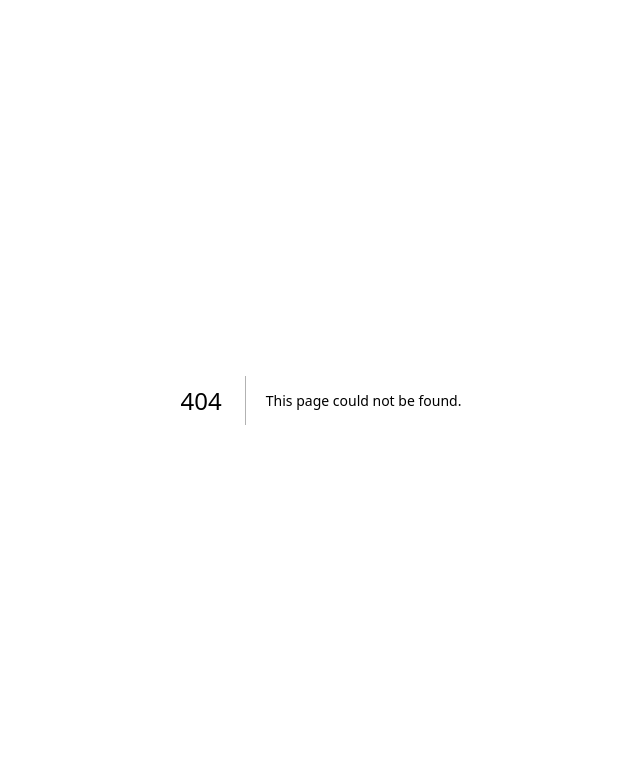
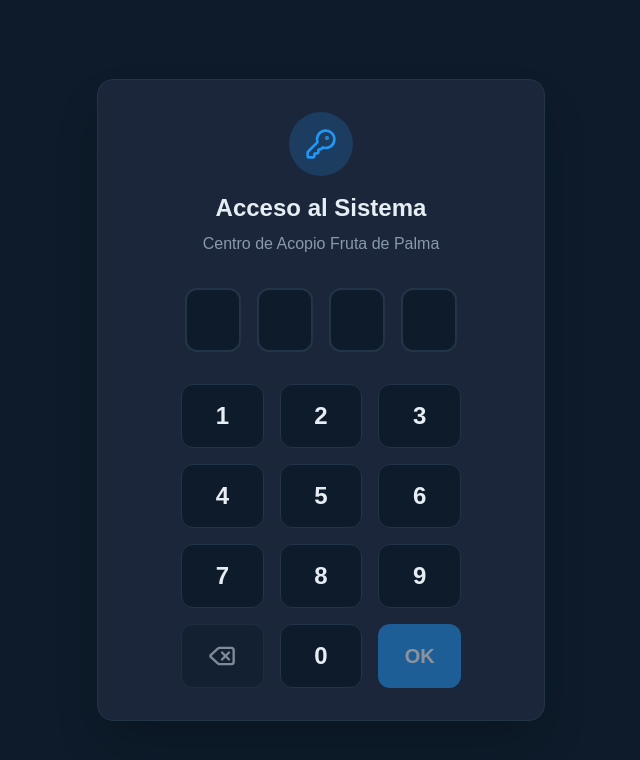
Before and after one commit to christiansorianob-lgtm/acopiolacuatro, a Next.js app: page /login in a window 1280 px wide. Before the commit this address had no page. Shown: the top 760 px of the page, without its empty margins (319-959 px from the left). Built offline with nearby package versions, Linux system fonts and the light colour scheme.

Commit message:
Add NextAuth authentication and login keypad

```diff
--- /dev/null
+++ b/src/app/api/auth/[...nextauth]/route.ts
@@ -0,0 +1,6 @@
+import NextAuth from "next-auth"
+import { authOptions } from "@/lib/auth"
+
+const handler = NextAuth(authOptions)
+
+export { handler as GET, handler as POST }
--- a/src/app/layout.tsx
+++ b/src/app/layout.tsx
@@ -1,5 +1,6 @@
 import type { Metadata } from "next";
 import { Geist, Geist_Mono } from "next/font/google";
+import AuthProvider from "@/components/AuthProvider";
 import "./globals.css";
 
 const geistSans = Geist({
@@ -13,8 +14,9 @@ const geistMono = Geist_Mono({
 });
 
 export const metadata: Metadata = {
-  title: "Create Next App",
-  description: "Generated by create next app",
+  title: "Báscula | Centro de Acopio",
+  description: "Sistema de Báscula y Control de Pesaje - Fruta de Palma",
+  manifest: "/manifest.json",
 };
 
 export default function RootLayout({
@@ -24,10 +26,12 @@ export default function RootLayout({
 }>) {
   return (
     <html
-      lang="en"
+      lang="es"
       className={`${geistSans.variable} ${geistMono.variable} h-full antialiased`}
     >
-      <body className="min-h-full flex flex-col">{children}</body>
+      <body className="min-h-full flex flex-col">
+        <AuthProvider>{children}</AuthProvider>
+      </body>
     </html>
   );
 }
--- /dev/null
+++ b/src/app/login/page.tsx
@@ -0,0 +1,120 @@
+"use client";
+
+import { useState } from "react";
+import { signIn } from "next-auth/react";
+import { useRouter } from "next/navigation";
+import { Delete, KeyRound } from "lucide-react";
+
+export default function LoginPage() {
+  const [pin, setPin] = useState("");
+  const [error, setError] = useState("");
+  const [loading, setLoading] = useState(false);
+  const router = useRouter();
+
+  const handleNumber = (num: number) => {
+    if (pin.length < 4) {
+      setPin(prev => prev + num);
+      setError("");
+    }
+  };
+
+  const handleDelete = () => {
+    setPin(prev => prev.slice(0, -1));
+    setError("");
+  };
+
+  const handleLogin = async () => {
+    if (pin.length !== 4) {
+      setError("El PIN debe tener 4 dígitos");
+      return;
+    }
+
+    setLoading(true);
+
+    const result = await signIn("credentials", {
+      pin,
+      redirect: false,
+    });
+
+    if (result?.error) {
+      setError("PIN incorrecto");
+      setPin("");
+      setLoading(false);
+    } else {
+      router.push("/");
+      router.refresh();
+    }
+  };
+
+  return (
+    <div className="min-h-screen flex items-center justify-center bg-[var(--color-brand-background)] p-4">
+      <div className="w-full max-w-md bg-[var(--color-brand-surface)] border border-[var(--color-brand-border)] rounded-2xl shadow-2xl p-8 flex flex-col items-center">
+
+        <div className="mb-8 text-center">
+          <div className="w-16 h-16 bg-[var(--color-brand-primary)]/20 text-[var(--color-brand-primary)] rounded-full flex items-center justify-center mx-auto mb-4">
+            <KeyRound size={32} />
+          </div>
+          <h1 className="text-2xl font-bold text-[var(--color-brand-text)] mb-2">Acceso al Sistema</h1>
+          <p className="text-[var(--color-brand-text-muted)]">Centro de Acopio Fruta de Palma</p>
+        </div>
+
+        {/* PIN Display */}
+        <div className="flex gap-4 mb-8">
+          {[0, 1, 2, 3].map((i) => (
+            <div
+              key={i}
+              className={`w-14 h-16 rounded-xl flex items-center justify-center text-3xl font-bold border-2 transition-colors ${
+                pin.length > i
+                  ? 'border-[var(--color-brand-primary)] bg-[var(--color-brand-primary)]/10 text-[var(--color-brand-text)]'
+                  : 'border-[var(--color-brand-border)] bg-[var(--color-brand-background)] text-transparent'
+              }`}
+            >
+              {pin.length > i ? '•' : ''}
+            </div>
+          ))}
+        </div>
+
+        {error && (
+          <div className="text-[var(--color-brand-error)] mb-4 font-medium text-center bg-[var(--color-brand-error)]/10 px-4 py-2 rounded-lg w-full">
+            {error}
+          </div>
+        )}
+
+        {/* Numpad */}
+        <div className="grid grid-cols-3 gap-4 w-full max-w-[280px]">
+          {[1, 2, 3, 4, 5, 6, 7, 8, 9].map((num) => (
+            <button
+              key={num}
+              onClick={() => handleNumber(num)}
+              disabled={loading}
+              className="h-16 rounded-xl bg-[var(--color-brand-background)] border border-[var(--color-brand-border)] text-2xl font-bold text-[var(--color-brand-text)] hover:bg-[var(--color-brand-border)] transition-colors active:scale-95 disabled:opacity-50"
+            >
+              {num}
+            </button>
+          ))}
+          <button
+            onClick={handleDelete}
+            disabled={loading || pin.length === 0}
+            className="h-16 rounded-xl bg-[var(--color-brand-background)] border border-[var(--color-brand-border)] text-2xl flex items-center justify-center text-[var(--color-brand-text)] hover:bg-[var(--color-brand-border)] transition-colors active:scale-95 disabled:opacity-50"
+          >
+            <Delete size={28} />
+          </button>
+          <button
+            onClick={() => handleNumber(0)}
+            disabled={loading}
+            className="h-16 rounded-xl bg-[var(--color-brand-background)] border border-[var(--color-brand-border)] text-2xl font-bold text-[var(--color-brand-text)] hover:bg-[var(--color-brand-border)] transition-colors active:scale-95 disabled:opacity-50"
+          >
+            0
+          </button>
+          <button
+            onClick={handleLogin}
+            disabled={loading || pin.length !== 4}
+            className="h-16 rounded-xl bg-[var(--color-brand-primary)] text-white text-xl font-bold hover:bg-[var(--color-brand-primary)]/90 transition-colors active:scale-95 disabled:opacity-50 flex items-center justify-center"
+          >
+            {loading ? '...' : 'OK'}
+          </button>
+        </div>
+      </div>
+    </div>
+  );
+}
--- /dev/null
+++ b/src/components/AuthProvider.tsx
@@ -0,0 +1,7 @@
+"use client";
+
+import { SessionProvider } from "next-auth/react";
+
+export default function AuthProvider({ children }: { children: React.ReactNode }) {
+  return <SessionProvider>{children}</SessionProvider>;
+}
--- /dev/null
+++ b/src/lib/auth.ts
@@ -0,0 +1,61 @@
+import { NextAuthOptions } from "next-auth";
+import CredentialsProvider from "next-auth/providers/credentials";
+import bcrypt from "bcryptjs";
+import { prisma } from "./prisma";
+
+export const authOptions: NextAuthOptions = {
+  providers: [
+    CredentialsProvider({
+      name: "PIN Numérico",
+      credentials: {
+        pin: { label: "PIN", type: "password" }
+      },
+      async authorize(credentials) {
+        if (!credentials?.pin) {
+          return null;
+        }
+
+        // Buscamos todos los usuarios activos porque el login es SOLO con el PIN
+        const usuarios = await prisma.usuarios.findMany({
+          where: { activo: true }
+        });
+
+        for (const user of usuarios) {
+          const isValid = await bcrypt.compare(credentials.pin, user.pin);
+          if (isValid) {
+            return {
+              id: user.id.toString(),
+              name: user.nombre,
+              rol: user.rol,
+            };
+          }
+        }
+
+        return null; // PIN incorrecto o no encontrado
+      }
+    })
+  ],
+  callbacks: {
+    async jwt({ token, user }) {
+      if (user) {
+        token.id = user.id;
+        token.rol = (user as any).rol;
+      }
+      return token;
+    },
+    async session({ session, token }) {
+      if (token) {
+        (session.user as any).id = token.id;
+        (session.user as any).rol = token.rol;
+      }
+      return session;
+    }
+  },
+  pages: {
+    signIn: "/login",
+  },
+  session: {
+    strategy: "jwt",
+  },
+  secret: process.env.NEXTAUTH_SECRET,
+};
--- /dev/null
+++ b/src/lib/prisma.ts
@@ -0,0 +1,9 @@
+import { PrismaClient } from '@prisma/client'
+
+const globalForPrisma = globalThis as unknown as {
+  prisma: PrismaClient | undefined
+}
+
+export const prisma = globalForPrisma.prisma ?? new PrismaClient()
+
+if (process.env.NODE_ENV !== 'production') globalForPrisma.prisma = prisma
--- /dev/null
+++ b/src/middleware.ts
@@ -0,0 +1,32 @@
+import { withAuth } from "next-auth/middleware";
+import { NextResponse } from "next/ NextResponse";
+
+export default withAuth(
+  function middleware(req) {
+    // Si necesitas lógica adicional de middleware, la agregas aquí.
+    return NextResponse.next();
+  },
+  {
+    callbacks: {
+      authorized: ({ token }) => !!token,
+    },
+    pages: {
+      signIn: "/login",
+    },
+  }
+);
+
+export const config = {
+  matcher: [
+    /*
+     * Match all request paths except for the ones starting with:
+     * - api (API routes)
+     * - _next/static (static files)
+     * - _next/image (image optimization files)
+     * - favicon.ico (favicon file)
+     * - manifest.json (PWA manifest)
+     * - login (auth page)
+     */
+    "/((?!api|_next/static|_next/image|favicon.ico|manifest.json|login).*)",
+  ],
+};
```
